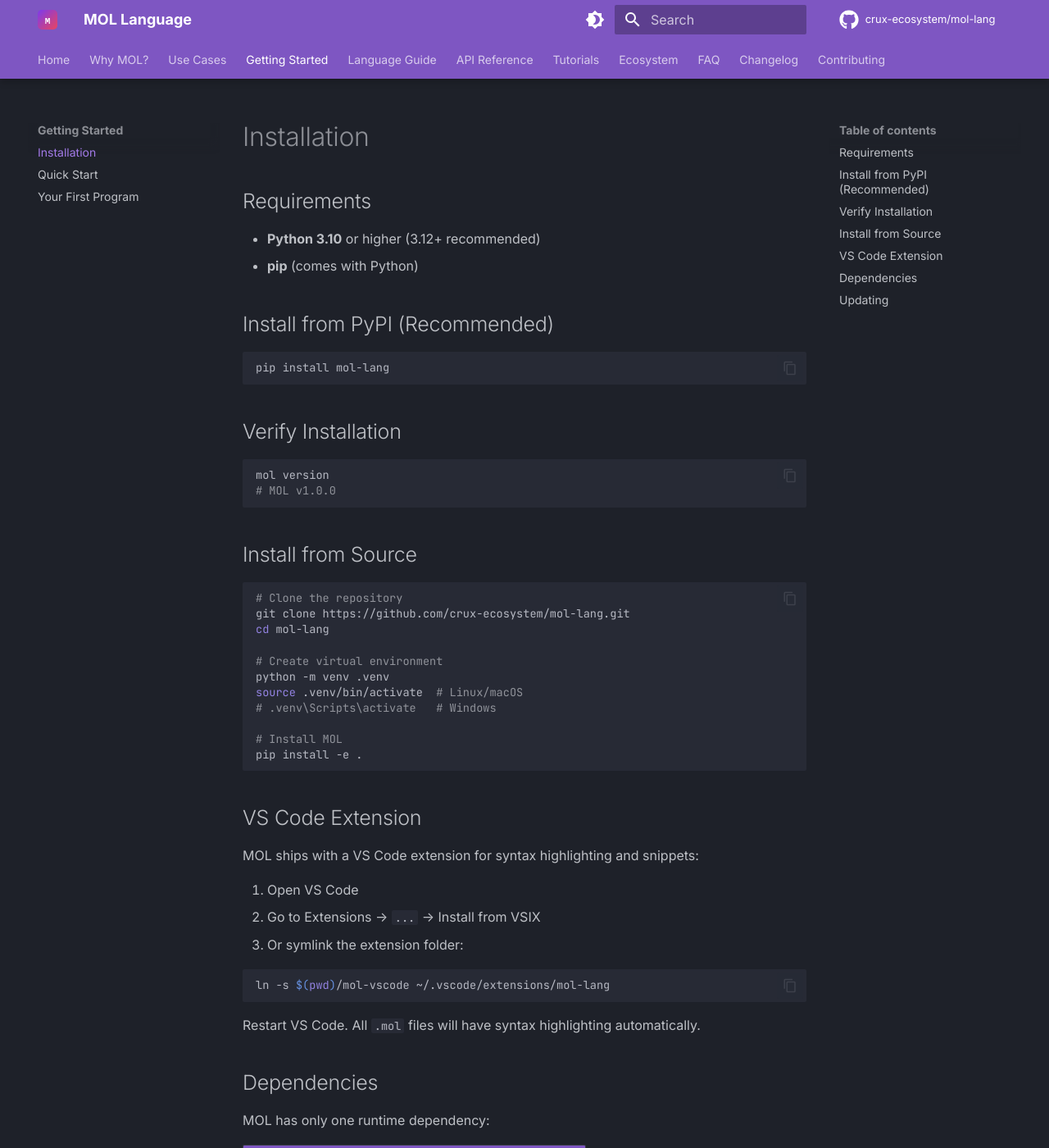
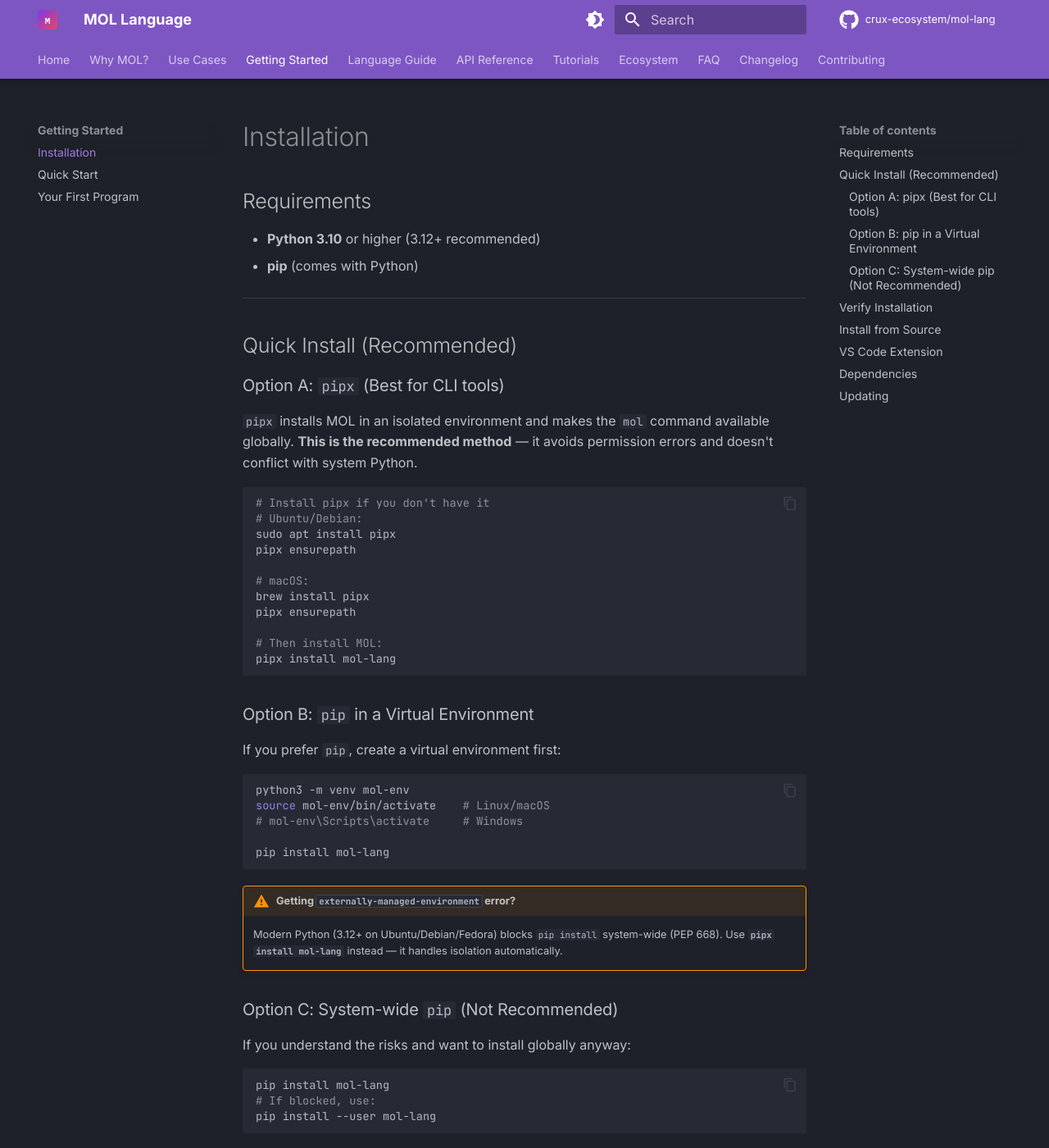
Before and after one commit to crux-ecosystem/mol-lang, an MkDocs documentation site: the page built from docs/getting-started/installation.md, in a window 1280 px wide and 1400 px high. Shown: the whole window at 82% size. Built offline with MkDocs 1.6.1 and Material for MkDocs 9.7.7, drawn with Linux system fonts in a browser that asks for light colours; comment, search, counter and statistics services are not loaded; the version menu is left out; some of the changed text lies outside the part shown.

Commit message:
fix: update install instructions for PEP 668 (externally-managed-environment)
- Recommend pipx as primary install method (isolated, no permission issues)
- Add pip-in-venv as Option B with clear instructions
- Add PEP 668 warning/troubleshooting for pip users on Python 3.12+
- Add 'mol not found' PATH troubleshooting section
- Update README, docs/installation, docs/use-cases with new install flow

````diff
--- a/docs/getting-started/installation.md
+++ b/docs/getting-started/installation.md
@@ -5,17 +5,73 @@
 - **Python 3.10** or higher (3.12+ recommended)
 - **pip** (comes with Python)
 
-## Install from PyPI (Recommended)
+---
+
+## Quick Install (Recommended)
+
+### Option A: `pipx` (Best for CLI tools)
+
+`pipx` installs MOL in an isolated environment and makes the `mol` command available globally. **This is the recommended method** — it avoids permission errors and doesn't conflict with system Python.
+
+```bash
+# Install pipx if you don't have it
+# Ubuntu/Debian:
+sudo apt install pipx
+pipx ensurepath
+
+# macOS:
+brew install pipx
+pipx ensurepath
+
+# Then install MOL:
+pipx install mol-lang
+```
+
+### Option B: `pip` in a Virtual Environment
+
+If you prefer `pip`, create a virtual environment first:
+
+```bash
+python3 -m venv mol-env
+source mol-env/bin/activate    # Linux/macOS
+# mol-env\Scripts\activate     # Windows
+
+pip install mol-lang
+```
+
+!!! warning "Getting `externally-managed-environment` error?"
+    Modern Python (3.12+ on Ubuntu/Debian/Fedora) blocks `pip install` system-wide (PEP 668).
+    Use **`pipx install mol-lang`** instead — it handles isolation automatically.
+
+### Option C: System-wide `pip` (Not Recommended)
+
+If you understand the risks and want to install globally anyway:
 
 ```bash
 pip install mol-lang
+# If blocked, use:
+pip install --user mol-lang
 ```
 
 ## Verify Installation
 
 ```bash
 mol version
-# MOL v1.0.0
+# MOL v1.1.0
+```
+
+If `mol` isn't found after installation:
+
+```bash
+# Check if it's in your PATH
+which mol
+
+# If using pipx, ensure PATH is set:
+pipx ensurepath
+# Then restart your terminal
+
+# If using --user install, add to PATH:
+export PATH="$HOME/.local/bin:$PATH"
 ```
 
 ## Install from Source
````
Also changed, not shown: README.md (+22 -5 lines), docs/use-cases.md (+3 -1 lines), 1 other file.
